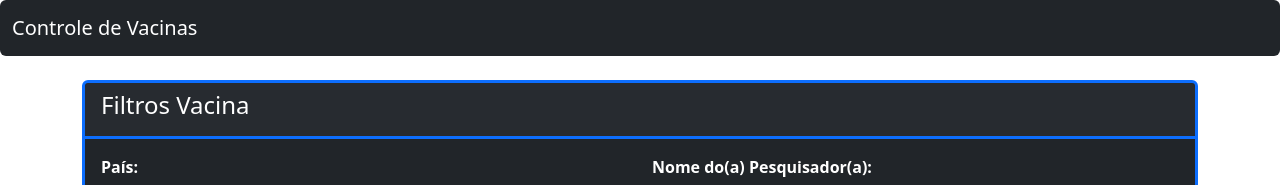
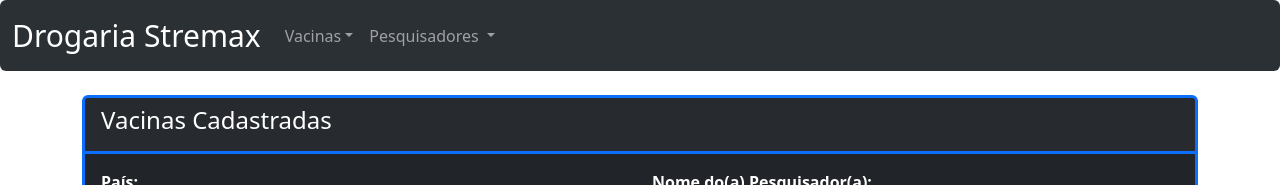
Before and after one commit to Emanuel-Krauss-de-Souza/senac_frontEnd_Emanuel, an Angular app: page /vacina in a window 1280 px wide. Shown: the top 185 px of the page. Built offline with nearby package versions, Linux system fonts and the light colour scheme; no server answers.

Commit message:
Criação do "head" + select listagem/cadastro vacina

```diff
--- a/src/app/app.component.html
+++ b/src/app/app.component.html
@@ -1,20 +1,30 @@
-<nav class="navbar navbar-dark bg-dark rounded" alt="60">
+<nav class="navbar navbar-expand-lg bg-body-tertiary rounded" alt="60" data-bs-theme="dark">
   <div class="container-fluid">
-    <a class="navbar-brand" href="#">Controle de Vacinas</a>
+    <a class="navbar-brand" href="#" style="font-size: 30px;">Drogaria Stremax</a>
     <div class="collapse navbar-collapse" id="navbarSupportedContent">
       <ul class="navbar-nav me-auto mb-2 mb-lg-0">
         <li class="nav-item dropdown">
-          <a class="nav-link dropdown-toggle" href="#" role="button"
-           data-bs-toggle="dropdown" aria-expanded="false">Vacinas
+          <a class="nav-link dropdown-toggle"
+          href="#" role="button" data-bs-toggle="dropdown"
+          aria-expanded="false">Vacinas</a>
+          <ul class="dropdown-menu">
+            <li><a class="dropdown-item" href="/vacinas/detalhes">Cadastro</a></li>
+            <li><hr class="dropdown-divider" /></li>
+            <li><a class="dropdown-item" href="/vacina">Listagem</a></li>
+          </ul>
+        </li>
+        <li class="nav-item dropdown">
+          <a class="nav-link dropdown-toggle" href="#" role="button" data-bs-toggle="dropdown" aria-expanded="false">
+            Pesquisadores
           </a>
           <ul class="dropdown-menu">
-            <li><a class="dropdown-item" href="/vacina/vacina-detalhe">Cadastro</a></li>
-            <li><hr class="dropdown-divider"></li>
-            <li><a class="dropdown-item" href="">Listagem</a></li>
-         </ul>
+            <li><a class="dropdown-item" href="/pessoa">Cadastro</a></li>
+            <li><hr class="dropdown-divider" /></li>
+            <li><a class="dropdown-item" href="/pessoa">Listagem</a></li>
+          </ul>
         </li>
       </ul>
     </div>
   </div>
 </nav>
-<router-outlet></router-outlet>
+<router-outlet><router-outlet /> </router-outlet>
--- a/src/app/app.routes.ts
+++ b/src/app/app.routes.ts
@@ -6,4 +6,5 @@ export const routes: Routes = [
       loadChildren: () =>
         import('./vacina/vacina.module').then((m) => m.VacinaModule)
     }
+
 ];
--- a/src/app/vacina/vacina-detalhe/vacina-detalhe.component.html
+++ b/src/app/vacina/vacina-detalhe/vacina-detalhe.component.html
@@ -1 +1 @@
-<p>vacina-detalhe works!</p>
+Cadastro
--- a/src/app/vacina/vacina-listagem/vacina-listagem.component.html
+++ b/src/app/vacina/vacina-listagem/vacina-listagem.component.html
@@ -3,7 +3,7 @@
   <form>
     <div class="card border-primary border-3">
       <div class="card-header text-white border-primary border-3">
-        <h4>Filtros Vacina</h4>
+        <h4>Vacinas Cadastradas</h4>
       </div>
       <div class="card-body bg-dark text-white">
         <div class="row">
@@ -22,7 +22,7 @@
             <input type="text" class="form-control border-primary border-1" name="nomeVacina" [(ngModel)]="seletor.nomeVacina">
           </div>
           <div class="col-md-3 form-group">
-            <label for="dataInicioPesquisa" class="form-label"><strong>Data Inicio:</strong></label>
+            <label for="dataInicioPesquisa" class="form-label"><strong>Data Início:</strong></label>
             <input type="date" class="form-control border-primary border-1" name="dataInicioPesquisa" [(ngModel)]="seletor.dataInicioPesquisa">
           </div>
           <div class="col-md-3 form-group">
--- a/src/app/vacina/vacina-routing.module.ts
+++ b/src/app/vacina/vacina-routing.module.ts
@@ -1,9 +1,11 @@
-import { NgModule } from '@angular/core';
+import { VacinaDetalheComponent } from './vacina-detalhe/vacina-detalhe.component';
+import { Component, NgModule } from '@angular/core';
 import { RouterModule, Routes } from '@angular/router';
 import { VacinaListagemComponent } from './vacina-listagem/vacina-listagem.component';
 
 const routes: Routes = [
-  {path: '', component: VacinaListagemComponent}
+  {path: "", component: VacinaListagemComponent},
+  {path: 'detalhe', component: VacinaDetalheComponent}
 ];
 
 @NgModule({
```
